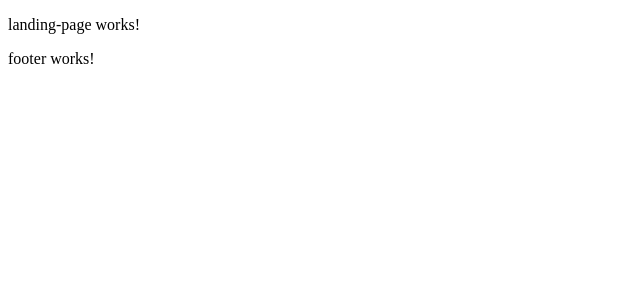
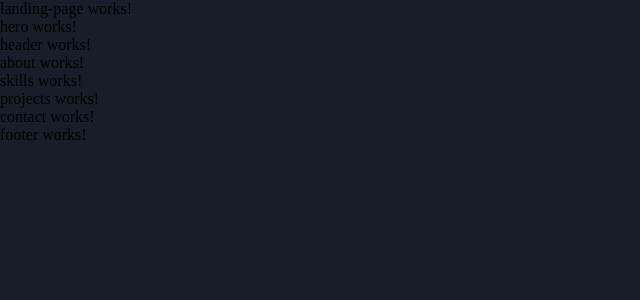
Before and after one commit to PaFunzFr/DA_Portfolio, an Angular app: page / in a window 1280 px wide. Shown: the top 300 px of the page, without its empty margins (0-640 px from the left). Built offline with nearby package versions, Linux system fonts and the light colour scheme.

Commit message:
built various components and directed them to main-component (main Route)

```diff
--- a/angular.json
+++ b/angular.json
@@ -31,8 +31,7 @@
             ],
             "styles": [
               "src/styles.scss",
-              "src/assets/styles/fonts.scss",
-              "src/assets/styles/colors.scss"
+              "src/assets/styles/fonts.scss"
             ],
             "scripts": []
           },
--- a/src/app/main-content/main-content.component.html
+++ b/src/app/main-content/main-content.component.html
@@ -1 +1,7 @@
-<p>landing-page works!</p>
+<app-landing-page></app-landing-page>
+<app-hero></app-hero>
+<app-header></app-header>
+<app-about></app-about>
+<app-skills></app-skills>
+<app-projects></app-projects>
+<app-contact></app-contact>
--- /dev/null
+++ b/src/app/main-content/skills/skills.component.html
@@ -0,0 +1 @@
+<p>skills works!</p>
--- a/src/assets/styles/colors.scss
+++ b/src/assets/styles/colors.scss
@@ -0,0 +1,4 @@
+// COLOR VARIABLES
+$col-bg-main: #171E29;
+$col-des-main: orange;
+$col-dev-main: blue;
--- a/src/assets/styles/mixins.scss
+++ b/src/assets/styles/mixins.scss
@@ -0,0 +1,6 @@
+@mixin dFlex($jc, $ai, $gap: 0px) {
+    display: flex;
+    justify-content: $jc;
+    align-items: $ai;
+    gap: $gap;
+}
--- a/src/styles.scss
+++ b/src/styles.scss
@@ -1 +1,30 @@
-/* You can add global styles to this file, and also import other style files */
+@import "./assets/styles/colors.scss";
+
+body {
+    background-color: $col-bg-main;
+}
+
+*{
+    box-sizing: border-box;
+    margin: 0;
+}
+
+*{
+    scrollbar-width: thin;
+    scrollbar-color: #FD5B4F #dddddd00;
+}
+
+::-webkit-scrollbar {
+    width: 4px;
+    height: 10px;
+}
+
+::-webkit-scrollbar-thumb {
+    background-color: #FD5B4F;
+    border-radius: 2px;
+}
+
+::-webkit-scrollbar-track {
+    background-color: #00000000;
+    border: 1px solid #00000000;
+}
```
Also changed, not shown: src/app/main-content/main-content.component.ts (+17 -1 lines), src/app/main-content/skills/skills.component.ts (added, +12 -0 lines), src/app/main-content/skills/skills.component.scss (added), 1 other file (tests, documents, lock files or other folders).
